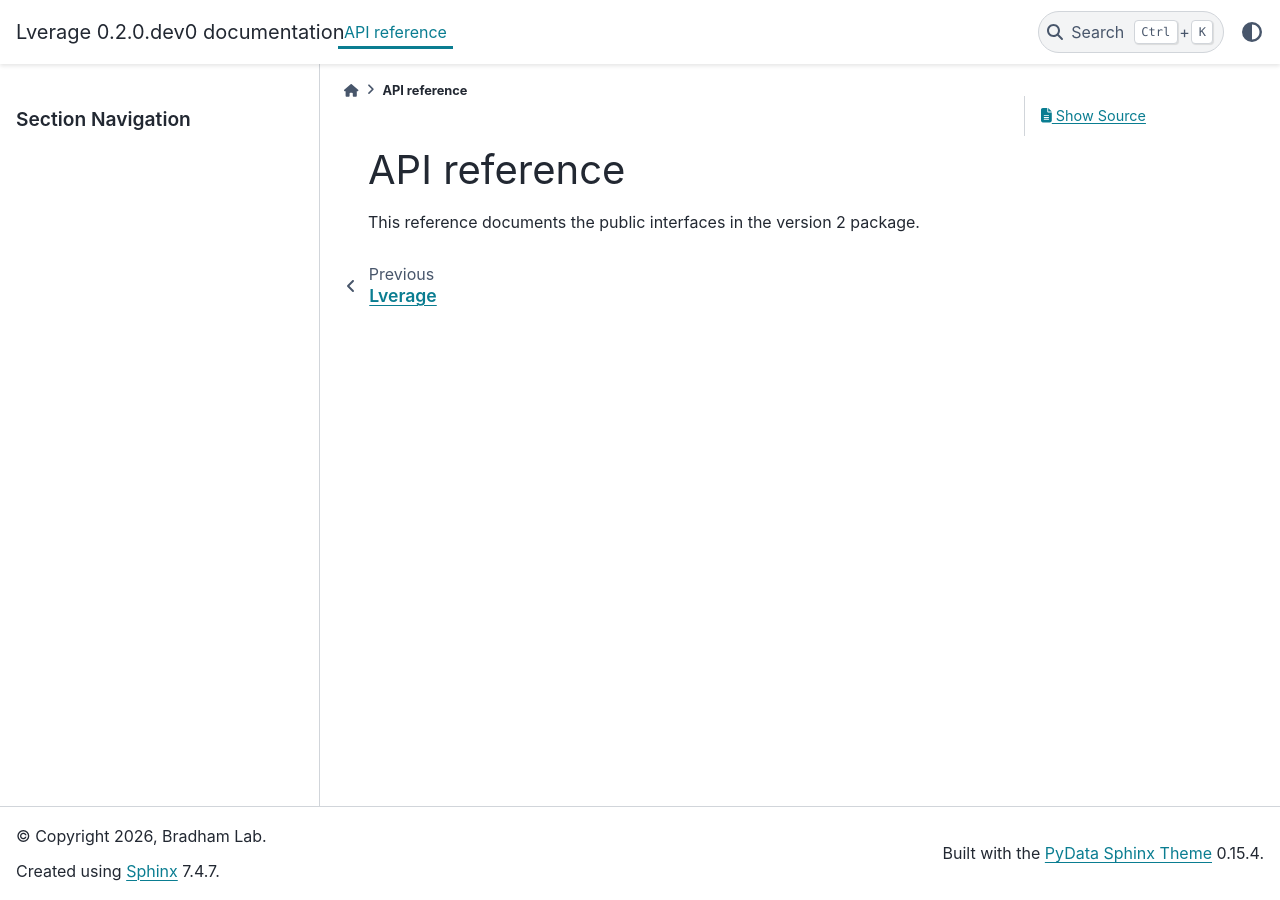
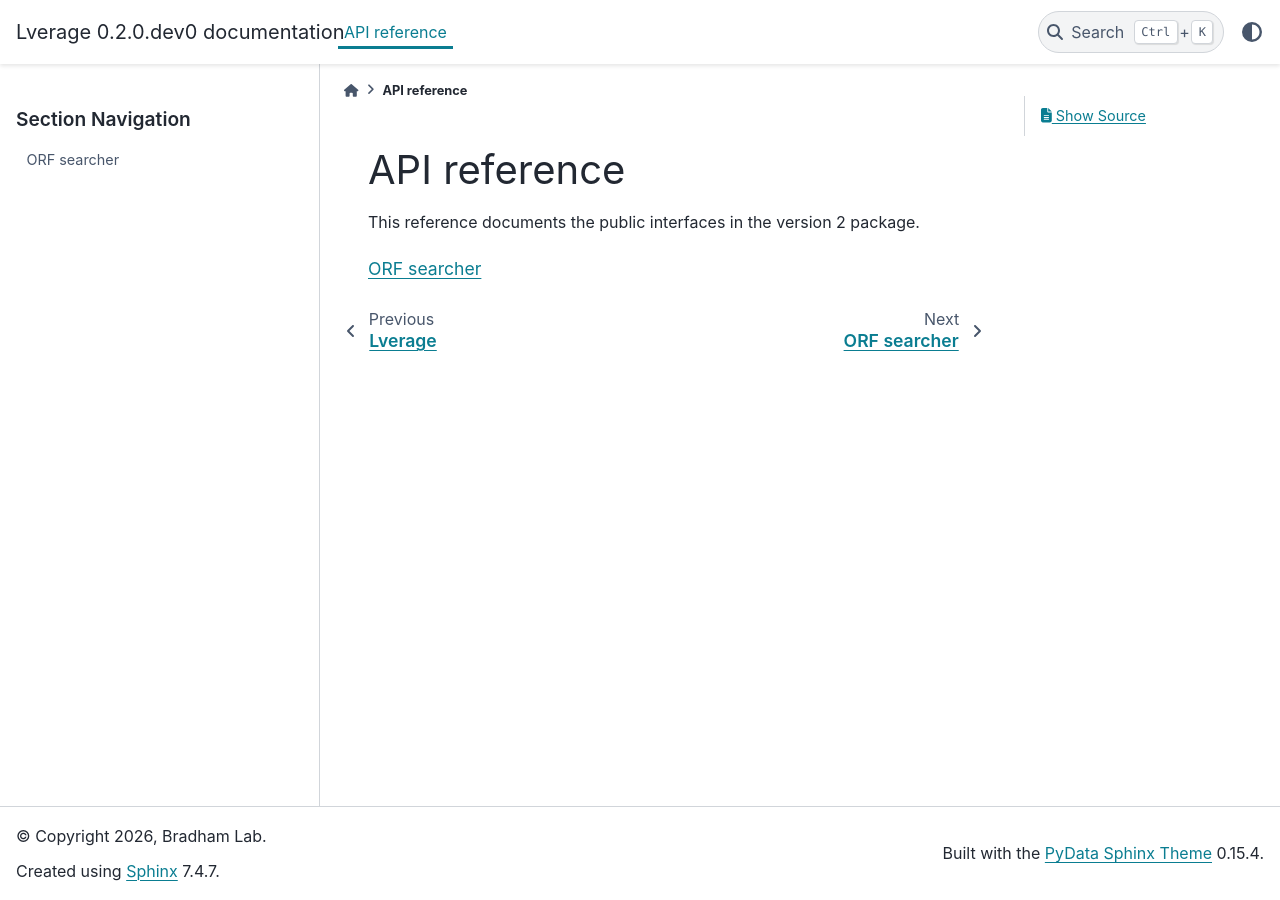
Before and after one commit to BradhamLab/Lverage, a Sphinx documentation site: the page built from docs/api/index.rst, in a window 1280 px wide. Built offline with Sphinx 7.4.7 and the PyData theme 0.15.4, drawn with Linux system fonts in a browser that asks for light colours.

Commit message:
Document the ORF searcher interface

```diff
--- a/docs/api/index.rst
+++ b/docs/api/index.rst
@@ -2,3 +2,8 @@ API reference
 =============
 
 This reference documents the public interfaces in the version 2 package.
+
+.. toctree::
+   :maxdepth: 1
+
+   orf_searcher
--- /dev/null
+++ b/docs/api/orf_searcher.rst
@@ -0,0 +1,6 @@
+ORF searcher
+============
+
+.. autoclass:: lverage.orf_searcher.OrfSearcherTemplate
+   :members:
+   :show-inheritance:
```
